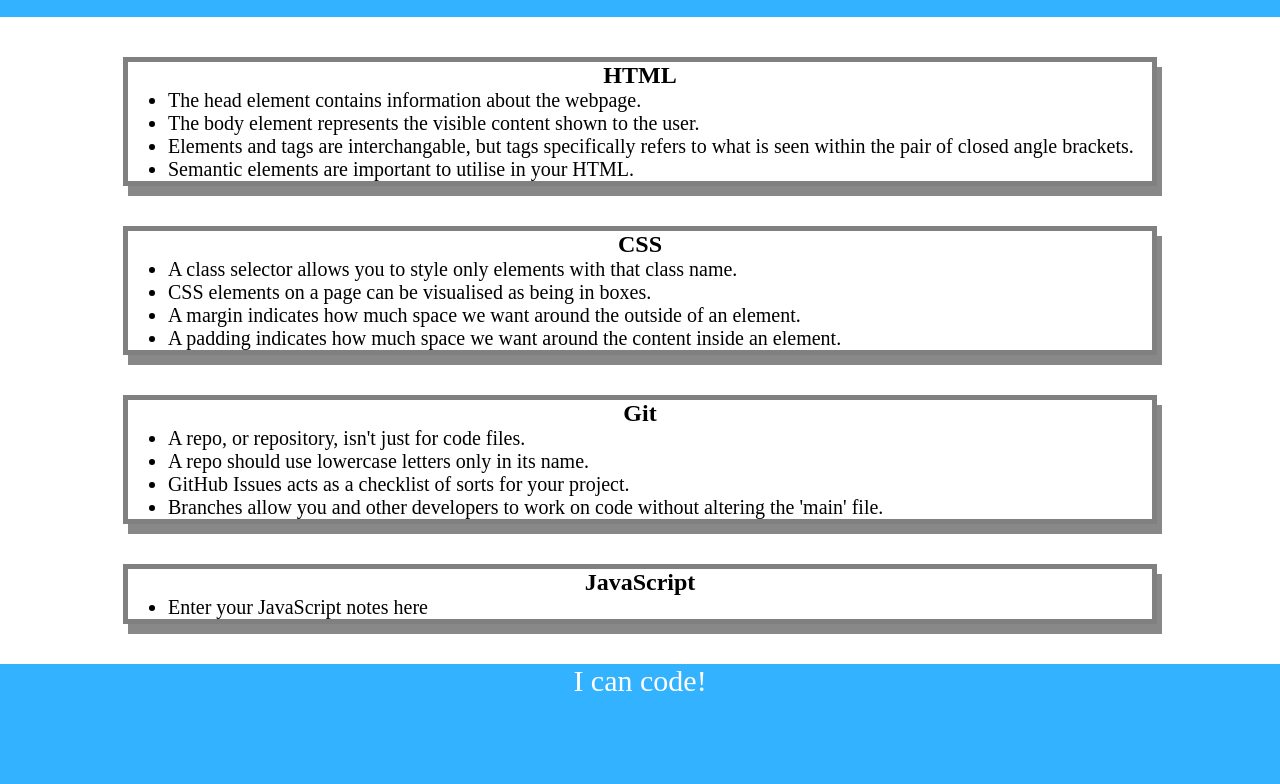
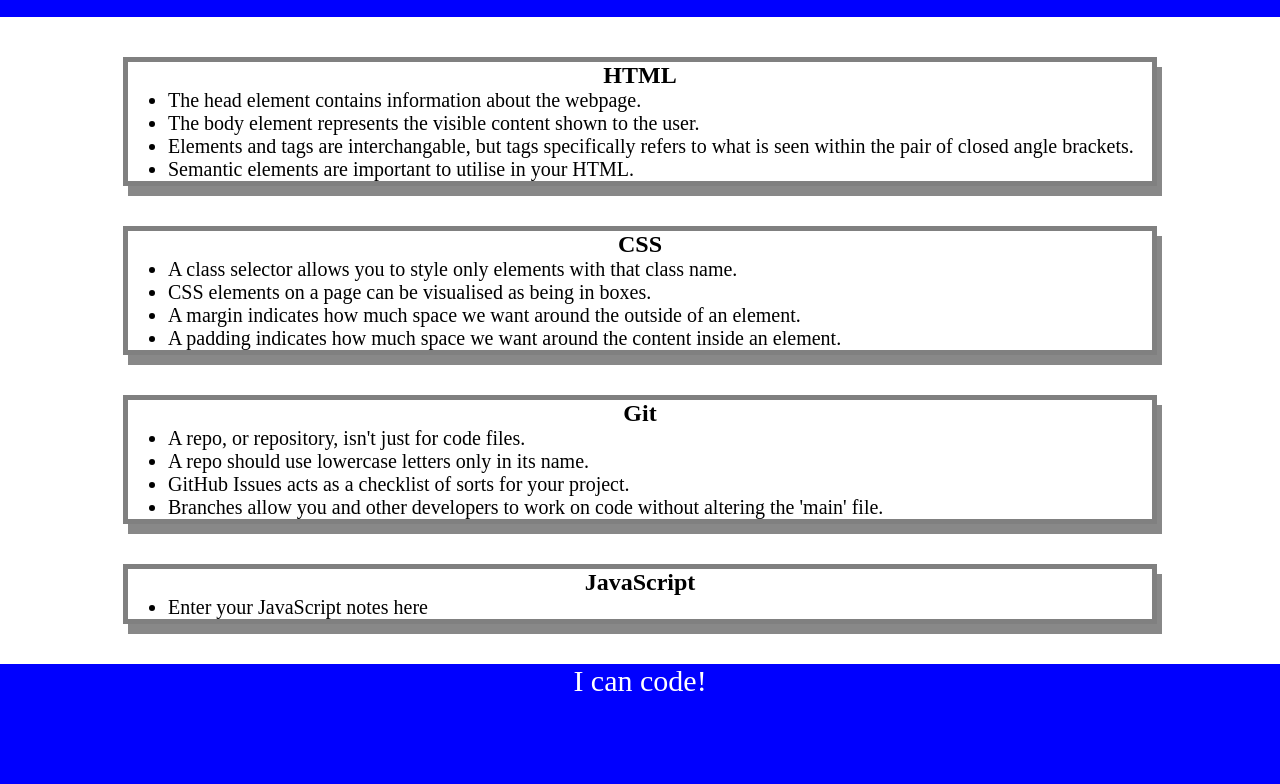
Before and after one commit to Alex-Quayle/prework-study-guide, a plain HTML site: page prework-code/index.html in a window 1280 px wide. Shown: the part 103-887 px from the top of the page. Drawn offline with Linux system fonts and the light colour scheme.

Commit message:
Changed background colour to correct value.

```diff
--- a/prework-code/assets/style.css
+++ b/prework-code/assets/style.css
@@ -7,7 +7,7 @@
 footer {
     width: 100%;
     height: 120px;
-    background-color: #33B3FF;
+    background-color: blue;
     color: white;
 }
 
```
